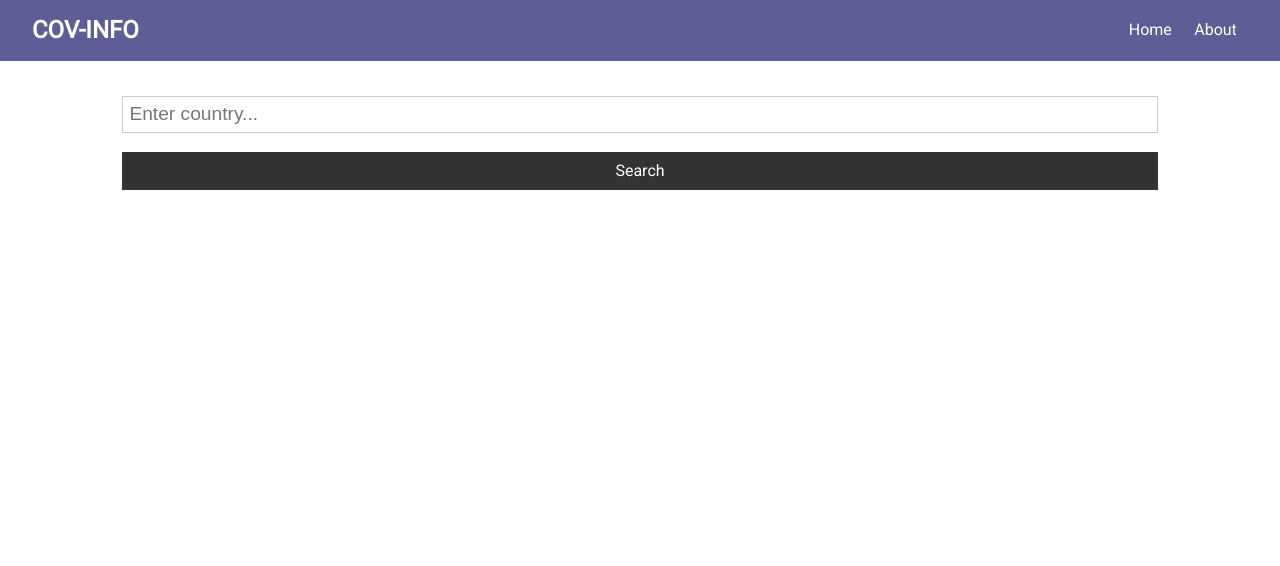
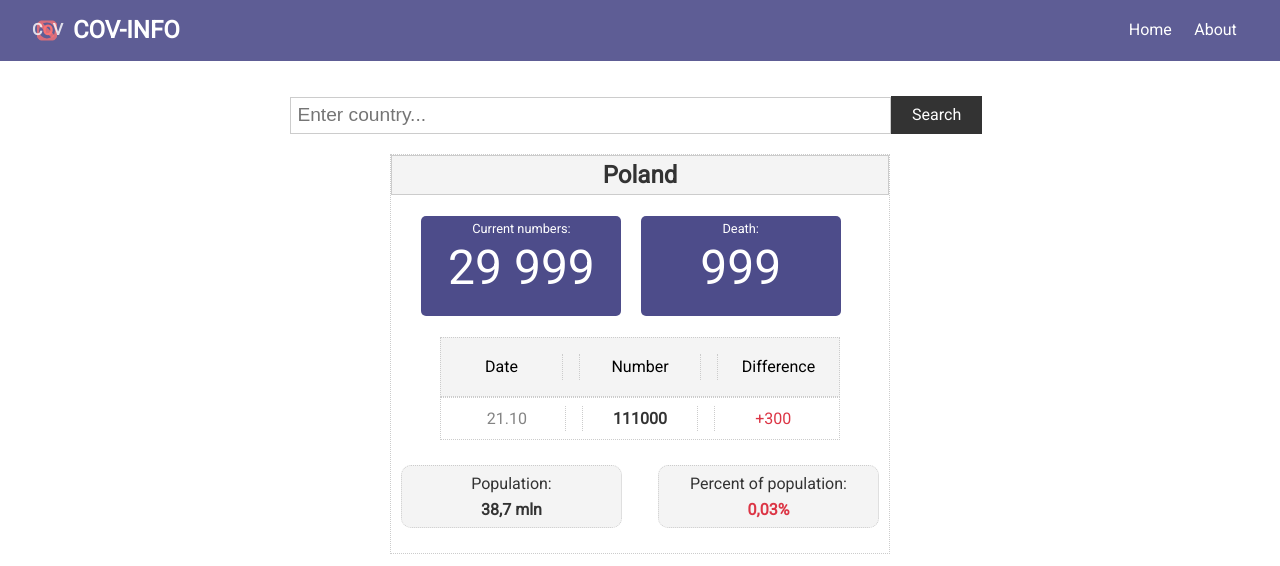
Before and after one commit to ewgenij87snwork/cov-info, a React (Create React App) app: page / in a window 1280 px wide. Shown: the top 566 px of the page. Built offline with nearby package versions, Linux system fonts and the light colour scheme; the HTML template or start-up script is replaced by a standard one.

Commit message:
styles for card and logo

```diff
--- a/public/index.html
+++ b/public/index.html
@@ -10,9 +10,9 @@
       content="Web site created using create-react-app"
     />
     <link
-      href="https://stackpath.bootstrapcdn.com/font-awesome/4.7.0/css/font-awesome.min.css"
       rel="stylesheet"
-      integrity="sha384-wvfXpqpZZVQGK6TAh5PVlGOfQNHSoD2xbE+QkPxCAFlNEevoEH3Sl0sibVcOQVnN"
+      href="https://cdnjs.cloudflare.com/ajax/libs/font-awesome/5.13.0/css/all.min.css"
+      integrity="sha256-h20CPZ0QyXlBuAw7A+KluUYx/3pK+c7lYEpqLTlxjYQ="
       crossorigin="anonymous"
     />
     <link rel="apple-touch-icon" href="%PUBLIC_URL%/logo192.png" />
--- a/src/App.css
+++ b/src/App.css
@@ -376,6 +376,126 @@ table th {
   margin-right: 0.6rem;
 }
 
+/* Navbar Logo Style */
+.title h1 {
+  display: inline-block;
+}
+.logo {
+  font-size: 16px;
+  display: inline-block;
+  position: relative;
+  margin-right: 10px;
+  top: 100%;
+  transform: translateY(-10%);
+}
+.red-o {
+  color: rgba(255, 100, 100, 0.95);
+  font-size: 18px;
+  line-height: 0;
+}
+.logo h4 {
+  position: relative;
+  display: inline-block;
+  color: rgba(255, 255, 255, 0.8);
+}
+.figure-container {
+  position: absolute;
+  left: 50%;
+  top: 10%;
+  transform: translateX(-50%);
+  fill: transparent;
+  stroke: rgba(255, 100, 100, 0.75);
+  stroke-width: 4px;
+  stroke-linecap: round;
+  z-index: -1;
+}
+
+/* Card Style */
+.card-cov {
+  padding: 0;
+  width: 500px;
+  max-width: 100%;
+  margin: 0 auto;
+}
+.value-top {
+  display: flex;
+  justify-content: space-evenly;
+  width: 90%;
+}
+.current-value {
+  width: 200px;
+}
+.current-value:last-of-type {
+  display: flex;
+  flex-direction: column;
+  justify-content: flex-end;
+}
+
+.card-cov ul li {
+  display: grid;
+  grid-template-columns: repeat(3, 1fr);
+  grid-gap: 1rem;
+  text-align: center;
+  width: 400px;
+  max-width: 100%;
+  margin: 0 auto;
+  border: #ccc 1px dotted;
+}
+
+.card-cov ul li span {
+  border-left: #ccc 1px dotted;
+  border-right: #ccc 1px dotted;
+  font-weight: bold;
+}
+
+.card-cov ul li span:first-of-type {
+  border-left: none;
+  color: rgb(132, 132, 132);
+  font-weight: normal;
+}
+
+.card-cov ul li span:last-of-type {
+  border-right: none;
+  font-weight: normal;
+}
+
+.card-cov ul li.head-table span {
+  font-weight: normal;
+  color: #000;
+}
+
+.proportion {
+  display: grid;
+  grid-template-columns: repeat(2, 1fr);
+  grid-gap: 1rem;
+  text-align: center;
+}
+.proportion .value {
+  display: flex;
+  flex-direction: column;
+  justify-content: center;
+  align-items: center;
+  padding: 5px;
+  margin: 25px 10px;
+  border: #ccc 1px dotted;
+  border-radius: 10px;
+  background: var(--light-color);
+}
+.value-number {
+  font-weight: bold;
+}
+.proportion .value:last-of-type .value-number {
+  color: var(--danger-color);
+}
+
+.search-form {
+  display: flex;
+  justify-content: center;
+  align-items: center;
+  max-width: 700px;
+  margin: auto;
+}
+
 /* Mobile Styles */
 @media (max-width: 700px) {
   .hide-sm {
--- /dev/null
+++ b/src/components/layout/Card.js
@@ -0,0 +1,42 @@
+import React from 'react';
+
+const Card = () => {
+  return (
+    <div className='card card-cov my-3'>
+      <h2 className='bg-light text-center'>Poland</h2>
+      <div className='value-top  m-1 '>
+        <div className='current-value lead badge badge-primary '>
+          Current numbers: <br />
+          <span className='large'>29 999</span>
+        </div>
+        <div className='current-value lead badge badge-primary'>
+          Death: <br /> <span className=' large'>999</span>
+        </div>
+      </div>
+      <ul>
+        <li className='head-table bg-light py-1 p '>
+          <span className='date '>Date</span>
+          <span className='number'>Number</span>
+          <span className='diff'>Difference</span>
+        </li>
+        <li className='p'>
+          <span className='date text-light'>21.10</span>
+          <span className='number'>111000</span>
+          <span className='diff text-danger'>+300</span>
+        </li>
+      </ul>
+      <div className='proportion'>
+        <div className='value'>
+          Population: <br />
+          <span className='value-number'>38,7 mln</span>
+        </div>
+        <div className='value'>
+          Percent of population: <br />
+          <span className='value-number'>0,03%</span>
+        </div>
+      </div>
+    </div>
+  );
+};
+
+export default Card;
--- a/src/components/layout/Navbar.js
+++ b/src/components/layout/Navbar.js
@@ -3,10 +3,20 @@ import { Link } from 'react-router-dom';
 const Navbar = () => {
   return (
     <nav className='navbar bg-primary'>
-      <h1>
-        <i className='fab fa-creative-commons-pd'></i>{' '}
-        <i className='fab fa-battle-net'></i> COV-INFO
-      </h1>
+      <div className='title'>
+        <div className='logo'>
+          <h4>
+            <svg width='20px' height='20px' className='figure-container'>
+              <line x1='5px' y1='5px' x2='15px' y2='15px' />
+              <circle cx='10px' cy='10px' r='10px' />
+            </svg>
+            <span>
+              C<span className='red-o'>o</span>V
+            </span>
+          </h4>
+        </div>
+        <h1>COV-INFO</h1>
+      </div>
       <ul>
         <li>
           <Link to='/'>Home</Link>
--- a/src/components/layout/Search.js
+++ b/src/components/layout/Search.js
@@ -22,7 +22,7 @@ const Search = () => {
   };
   return (
     <div>
-      <form onSubmit={onSubmit}>
+      <form onSubmit={onSubmit} className='search-form'>
         <input
           type='text'
           name='text'
@@ -30,11 +30,7 @@ const Search = () => {
           placeholder='Enter country...'
           onChange={onChange}
         />
-        <input
-          type='submit'
-          value='Search'
-          className='btn btn-dark btn-block'
-        ></input>
+        <input type='submit' value='Search' className='btn btn-dark'></input>
       </form>
     </div>
   );
--- a/src/components/pages/Home.js
+++ b/src/components/pages/Home.js
@@ -1,10 +1,12 @@
 import React, { Fragment } from 'react';
 import Search from '../layout/Search';
+import Card from '../layout/Card';
 
 function Home() {
   return (
     <Fragment>
       <Search />
+      <Card />
     </Fragment>
   );
 }
```
